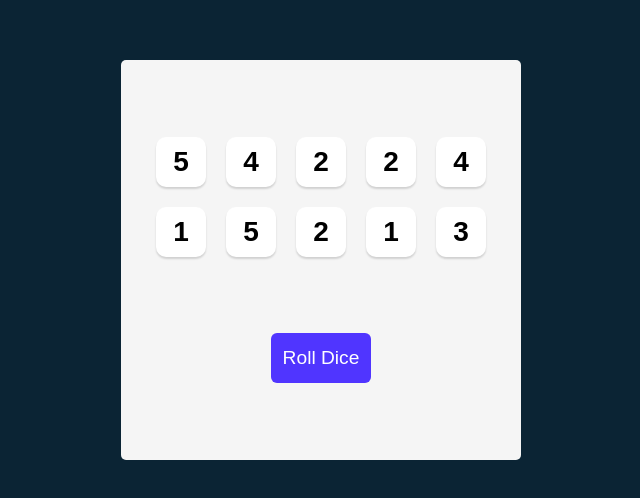
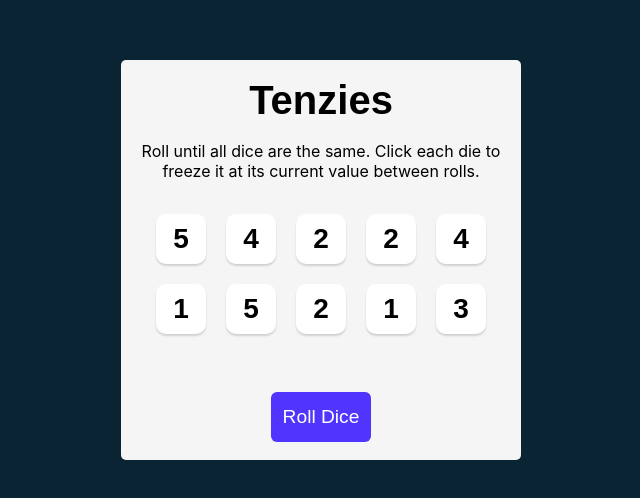
Before and after one commit to rifat328/tenzis-game-react, a React (Vite) app: page / in a window 1280 px wide. Shown: the part 140-638 px from the top of the page, without its empty margins (319-959 px from the left). Built offline with nearby package versions, Linux system fonts and the light colour scheme.

Commit message:
style update

```diff
--- a/src/component/DiceRoll.jsx
+++ b/src/component/DiceRoll.jsx
@@ -43,6 +43,11 @@
 
   return (
     <main>
+      <h1 className="title">Tenzies</h1>
+      <p className="instructions">
+        Roll until all dice are the same. Click each die to freeze it at its
+        current value between rolls.
+      </p>
       <div className="dice-container">{diceElements}</div>
 
       {
--- a/src/style/DiceRoll.css
+++ b/src/style/DiceRoll.css
@@ -31,10 +31,23 @@
     align-items: center;
 }
 
+.title {
+    font-size: 40px;
+    margin: 0;
+}
+
+.instructions {
+    font-family: 'Inter', sans-serif;
+    font-weight: 400;
+    margin-top: 0;
+    text-align: center;
+}
+
 .dice-container {
     display: grid;
     grid-template: auto auto / repeat(5, 1fr);
     gap: 20px;
+    margin-bottom: 40px;
 }
 
 button {
```
